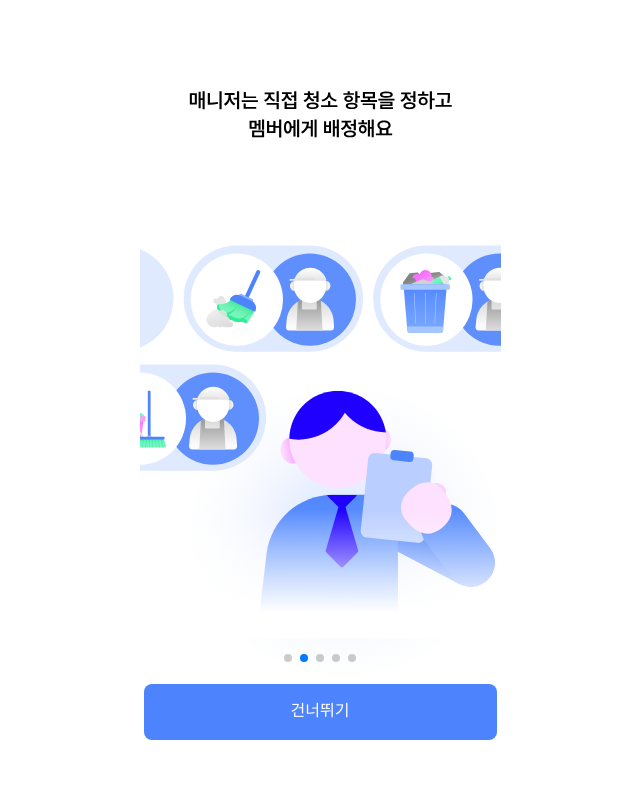
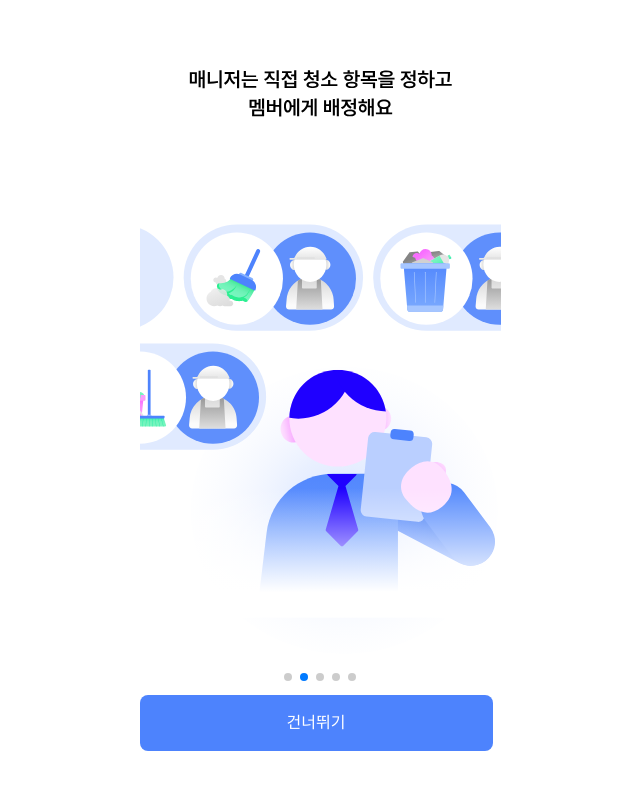
Before and after one commit to Dang-Bun/DANGBUN-frontend, a React (Vite) app: page /onboarding in a window 1280 px wide. Shown: the top 790 px of the page, without its empty margins (320-960 px from the left). Built offline with nearby package versions, Linux system fonts and the light colour scheme.

Commit message:
Design: 버튼 위치 변경

```diff
--- a/src/pages/Z_onBoarding.tsx
+++ b/src/pages/Z_onBoarding.tsx
@@ -65,22 +65,22 @@ const Z_OnBoarding = () => {
             <img
               src={item.img}
               alt={`onboarding-${index}`}
-              className='w-full h-[615px] object-cover overflow-hidden'
+              className='w-full h-[615px] object-cover overflow-hidden mb-[40px]'
             />
           </SwiperSlide>
         ))}
       </Swiper>
       <div
         ref={paginationRef}
-        className='swiper-pagination mt-1 mb-1 flex justify-center gap-2 !static'
+        className='swiper-pagination flex justify-center gap-2 !static'
       />
-
-      {/* 버튼 */}
-      <CTAButton onClick={handleSkip}>
-        {currentIndex === onboardingData.length - 1
-          ? '당번 시작하기'
-          : '건너뛰기'}
-      </CTAButton>
+      <div className='w-full mb-[15px]'>
+        <CTAButton onClick={handleSkip}>
+          {currentIndex === onboardingData.length - 1
+            ? '당번 시작하기'
+            : '건너뛰기'}
+        </CTAButton>
+      </div>
     </div>
   );
 };
```
